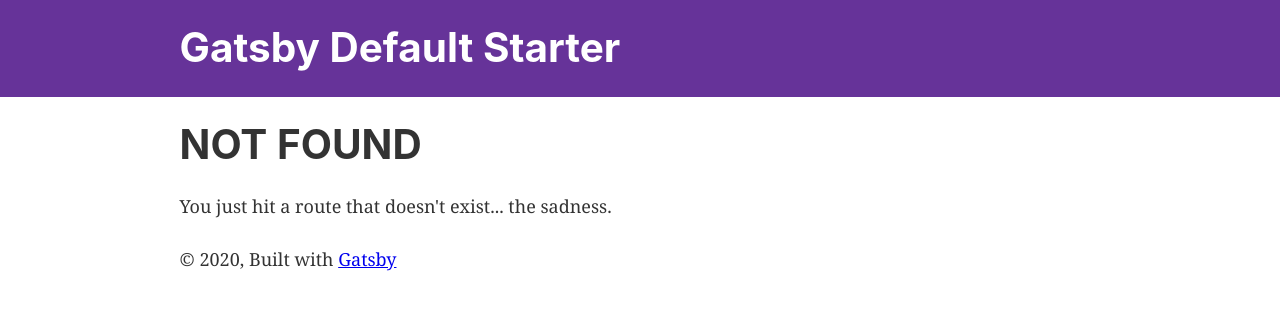
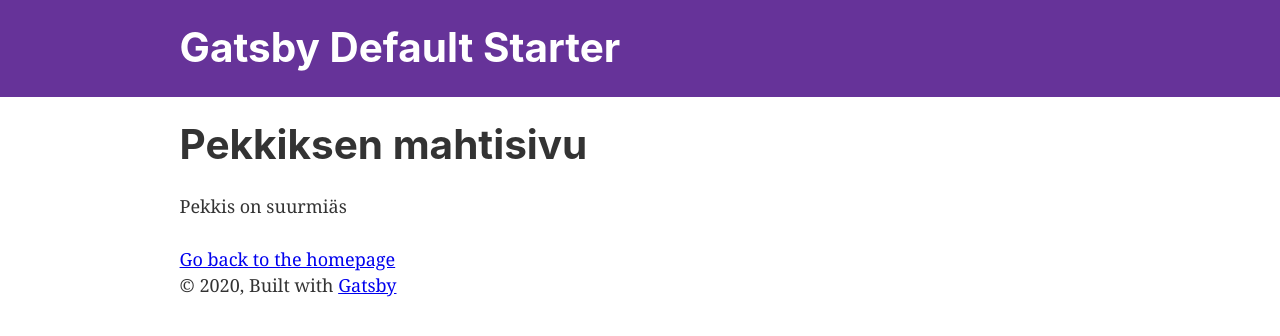
Before and after one commit to pekkis/great-gatsby, a Gatsby site: page /pekkiksen-mahtisivu in a window 1280 px wide. Before the commit this address had no page. Built offline with nearby package versions, Linux system fonts and the light colour scheme; Gatsby itself is replaced by a stand-in of ours.

Commit message:
GREAT GATSBY adding stuff.

```diff
--- /dev/null
+++ b/src/pages/pekkiksen-mahtisivu.js
@@ -0,0 +1,16 @@
+import React from "react";
+import { Link } from "gatsby";
+
+import Layout from "../components/layout";
+import SEO from "../components/seo";
+
+const SecondPage = () => (
+  <Layout>
+    <SEO title="Page two" />
+    <h1>Pekkiksen mahtisivu</h1>
+    <p>Pekkis on suurmiäs</p>
+    <Link to="/">Go back to the homepage</Link>
+  </Layout>
+);
+
+export default SecondPage;
```
Also changed, not shown: src/pages/404.js (+5 -5 lines), 2 other files.
